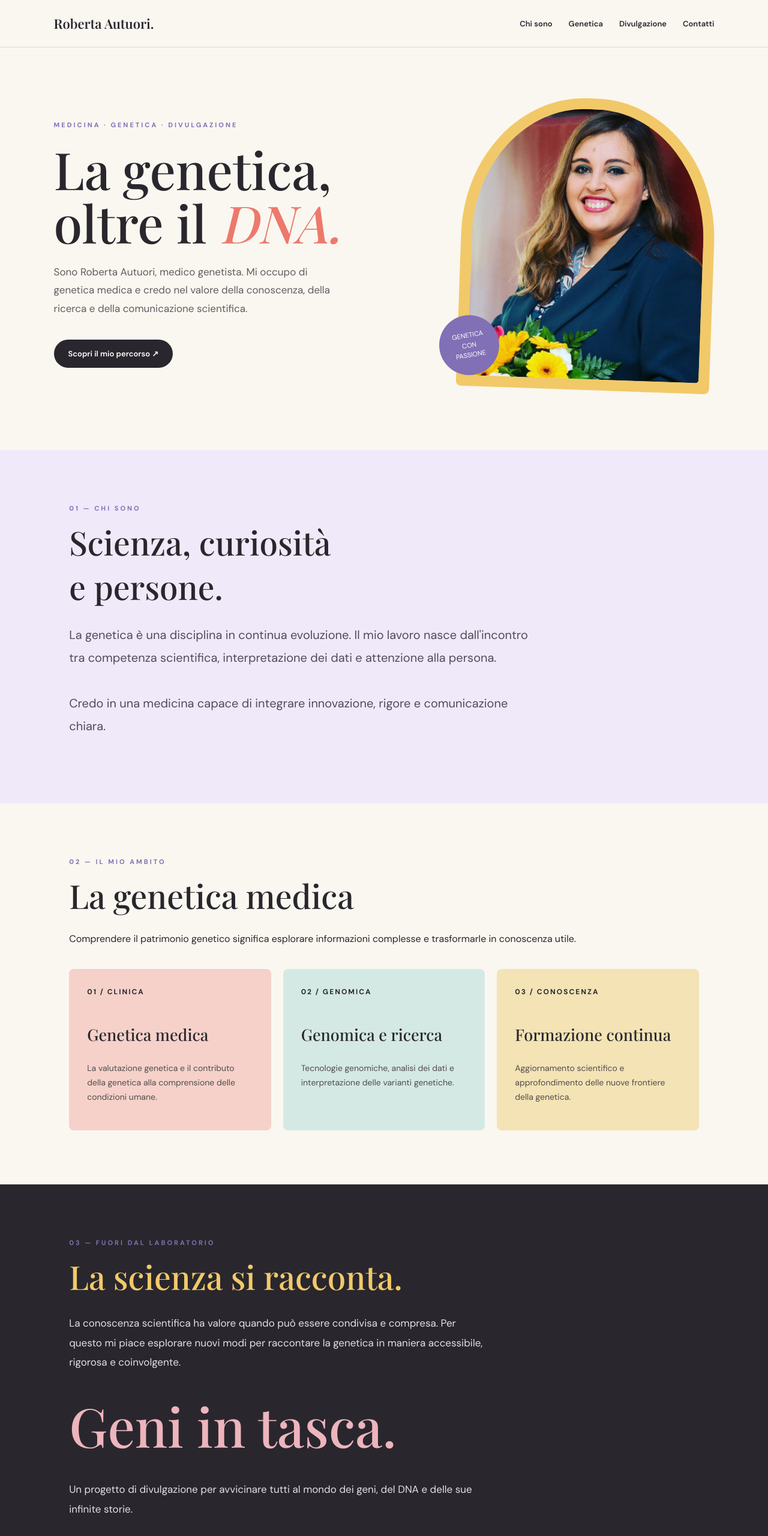
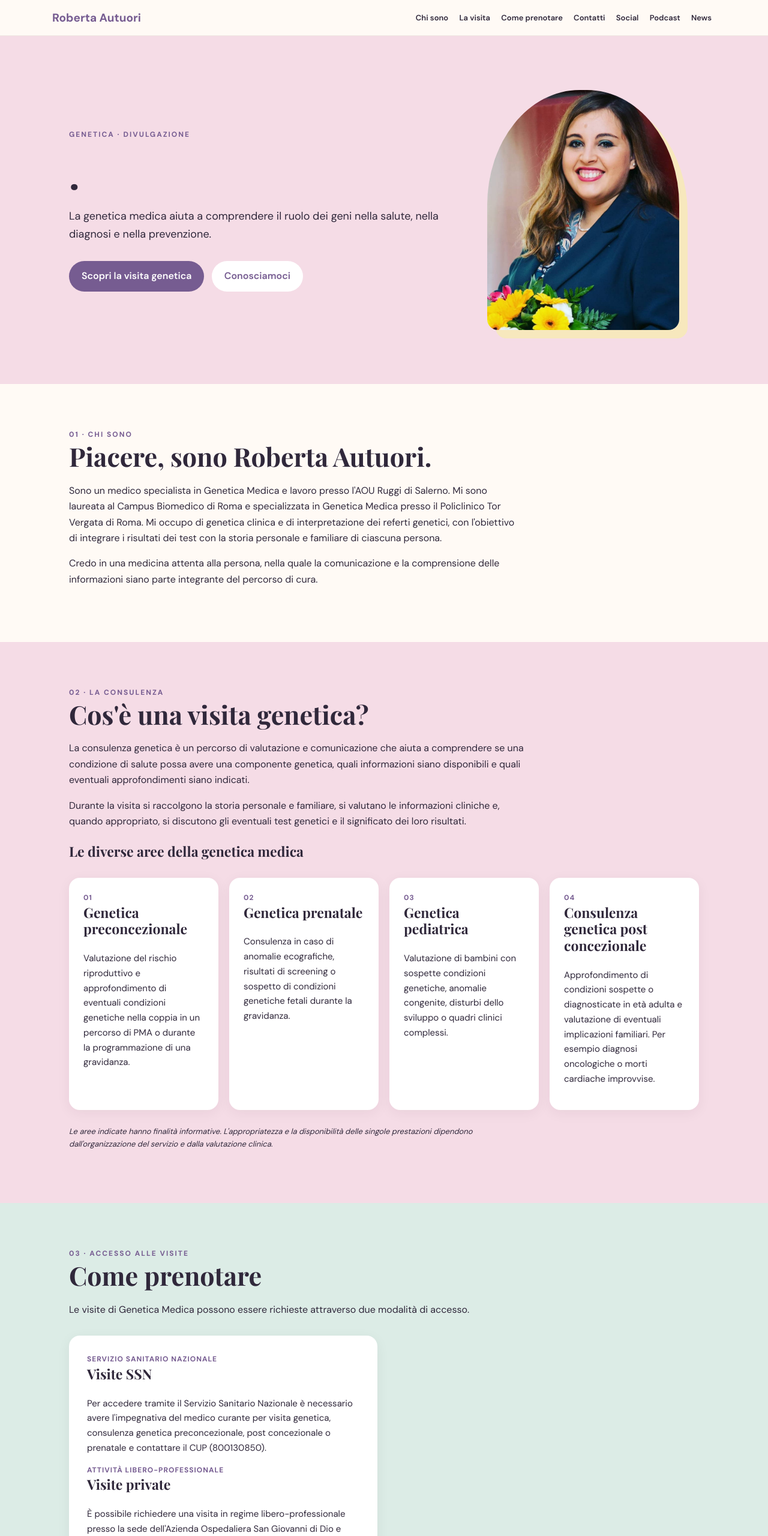
Before and after one commit to robertaautuori/robertaautuori.github.io, a plain HTML site: page index.html in a window 1280 px wide. Shown: the top 2560 px of the page at 60% size. Drawn offline with nearby package versions, Linux system fonts and the light colour scheme; a web font is replaced by a local one.

Commit message:
Refactor index.html for improved structure and styles
Updated meta description, improved CSS styles, and modified HTML structure for better clarity and responsiveness.

```diff
--- a/index.html
+++ b/index.html
@@ -4,425 +4,264 @@
 <head>
 <meta charset="UTF-8">
 <meta name="viewport" content="width=device-width, initial-scale=1.0">
-<meta name="description" content="Roberta Autuori, medico genetista. Genetica medica, ricerca e divulgazione scientifica.">
 <title>Roberta Autuori | Genetica Medica</title>
-
+<meta name="description" content="Roberta Autuori, Medico Specialista in Genetica Medica. Informazione, consulenza genetica e divulgazione scientifica.">
 <link rel="preconnect" href="https://fonts.googleapis.com">
-<link rel="preconnect" href="https://fonts.gstatic.com" crossorigin>
-<link href="https://fonts.googleapis.com/css2?family=DM+Sans:wght@400;500;600;700&family=Playfair+Display:ital,wght@0,500;0,600;0,700;1,500&display=swap" rel="stylesheet">
-
+<link href="https://fonts.googleapis.com/css2?family=DM+Sans:wght@400;500;600;700&family=Playfair+Display:wght@500;600;700&display=swap" rel="stylesheet">
 <style>
 :root {
-  --cream: #faf7f0;
-  --ink: #29272d;
-  --coral: #ed796c;
-  --purple: #8170b6;
-  --teal: #65b9ad;
-  --yellow: #f2c969;
-  --pink: #edb4bd;
+  --ink:#30283b;
+  --purple:#765c91;
+  --coral:#e98f80;
+  --pink:#f5dce6;
+  --mint:#dcece6;
+  --yellow:#f7e8bd;
+  --blue:#dce7f5;
+  --cream:#fffaf5;
 }
-
-* { box-sizing: border-box; }
-
-html { scroll-behavior: smooth; }
-
+* {box-sizing:border-box;scroll-behavior:smooth}
 body {
-  margin: 0;
-  background: var(--cream);
-  color: var(--ink);
-  font-family: 'DM Sans', sans-serif;
+  margin:0;
+  background:var(--cream);
+  color:var(--ink);
+  font-family:'DM Sans',sans-serif;
+  line-height:1.65;
 }
-
-a { color: inherit; text-decoration: none; }
-
+header {
+  background:rgba(255,250,245,.96);
+  position:sticky;top:0;z-index:10;
+  border-bottom:1px solid #eee4df;
+}
 nav {
-  display: flex;
-  justify-content: space-between;
-  align-items: center;
-  padding: 24px 7%;
-  border-bottom: 1px solid #ded9d0;
+  max-width:1150px;margin:auto;padding:14px 22px;
+  display:flex;justify-content:space-between;align-items:center;
+  gap:15px;flex-wrap:wrap;
 }
-
-.logo {
-  font-family: 'Playfair Display', serif;
-  font-size: 22px;
-  font-weight: 600;
+.logo {font-weight:700;color:var(--purple);font-size:19px}
+nav a {
+  text-decoration:none;color:var(--ink);
+  font-size:13px;font-weight:600;margin:4px 7px;
 }
-
-.menu {
-  display: flex;
-  gap: 27px;
-  font-size: 13px;
-  font-weight: 600;
+nav a:hover {color:var(--coral)}
+section {padding:75px 22px;scroll-margin-top:80px}
+.container {max-width:1050px;margin:auto}
+h1,h2,h3 {font-family:'Playfair Display',serif;line-height:1.2}
+h1 {font-size:clamp(38px,6vw,65px);margin:15px 0}
+h2 {font-size:clamp(30px,4vw,43px);margin:0 0 18px}
+h3 {font-size:23px}
+p {max-width:760px}
+.eyebrow {
+  text-transform:uppercase;letter-spacing:2px;
+  font-size:12px;font-weight:700;color:var(--purple)
 }
-
-.menu a:hover { color: var(--coral); }
-
-.hero {
-  padding: 85px 7% 100px;
-  display: grid;
-  grid-template-columns: 1.2fr 0.8fr;
-  align-items: center;
-  gap: 45px;
+.hero {background:var(--pink);padding:90px 22px}
+.hero-inner {
+  max-width:1050px;margin:auto;display:grid;
+  grid-template-columns:1.3fr .7fr;align-items:center;gap:40px
 }
-
-.eyebrow {
-  text-transform: uppercase;
-  letter-spacing: 3px;
-  font-size: 11px;
-  font-weight: 700;
-  color: var(--purple);
+.hero p {font-size:18px}
+.hero img {
+  width:100%;max-width:320px;aspect-ratio:4/5;
+  object-fit:cover;border-radius:48% 48% 18px 18px;
+  box-shadow:14px 14px 0 var(--yellow)
 }
-
-h1 {
-  font-family: 'Playfair Display', serif;
-  font-size: clamp(48px, 7vw, 86px);
-  line-height: 1.04;
-  font-weight: 500;
-  margin: 22px 0;
+.btn {
+  display:inline-block;background:var(--purple);color:white;
+  padding:12px 21px;border-radius:30px;text-decoration:none;
+  font-weight:600;margin:12px 8px 0 0
 }
-
-h1 em {
-  color: var(--coral);
-  font-weight: 500;
+.btn.light {background:white;color:var(--purple)}
+.soft {background:var(--cream)}
+.mint {background:var(--mint)}
+.yellow {background:var(--yellow)}
+.blue {background:var(--blue)}
+.pink {background:var(--pink)}
+.grid {
+  display:grid;grid-template-columns:repeat(auto-fit,minmax(220px,1fr));
+  gap:18px;margin-top:30px
 }
-
-.hero p {
-  max-width: 490px;
-  font-size: 17px;
-  line-height: 1.8;
-  color: #615c61;
+.card {
+  background:white;padding:24px;border-radius:18px;
+  box-shadow:0 5px 22px rgba(48,40,59,.06)
 }
-
-.button {
-  display: inline-block;
-  background: var(--ink);
-  color: white;
-  padding: 15px 24px;
-  border-radius: 30px;
-  margin-top: 20px;
-  font-size: 13px;
-  font-weight: 600;
-  transition: .2s;
+.card h3 {margin-top:0}
+.card p {font-size:15px}
+.card a {color:var(--purple);font-weight:700;text-decoration:none}
+.tag {
+  color:var(--purple);font-size:12px;
+  font-weight:700;text-transform:uppercase;letter-spacing:1px
 }
-
-.button:hover {
-  background: var(--coral);
-  transform: translateY(-3px);
+.split {
+  display:grid;grid-template-columns:1fr 1fr;gap:22px;margin-top:30px
 }
-
-.photo-frame {
-  position: relative;
-  background: var(--yellow);
-  padding: 18px;
-  border-radius: 48% 48% 8px 8px;
-  transform: rotate(2deg);
+.split .card {padding:30px}
+.social-links {
+  display:flex;gap:12px;flex-wrap:wrap;margin-top:22px
 }
-
-.photo-frame img {
-  width: 100%;
-  height: 450px;
-  object-fit: cover;
-  border-radius: 48% 48% 5px 5px;
-  display: block;
+footer {
+  background:var(--ink);color:white;text-align:center;
+  padding:35px 20px;font-size:13px
 }
-
-.photo-placeholder {
-  height: 450px;
-  display: flex;
-  align-items: center;
-  justify-content: center;
-  text-align: center;
-  font-family: 'Playfair Display', serif;
-  font-size: 24px;
-  color: #66552b;
-  padding: 25px;
-}
-
-.stamp {
-  position: absolute;
-  bottom: 18px;
-  left: -30px;
-  background: var(--purple);
-  color: white;
-  width: 100px;
-  height: 100px;
-  border-radius: 50%;
-  display: grid;
-  place-items: center;
-  text-align: center;
-  font-size: 11px;
-  line-height: 1.5;
-  transform: rotate(-12deg);
-}
-
-.section {
-  padding: 90px 9%;
-}
-
-.section-title {
-  font-family: 'Playfair Display', serif;
-  font-size: clamp(35px, 5vw, 55px);
-  font-weight: 500;
-  margin: 12px 0 25px;
-}
-
-.intro {
-  background: #f0e9fa;
-}
-
-.intro-text {
-  max-width: 790px;
-  font-size: 20px;
-  line-height: 1.9;
-  color: #514b5c;
-}
-
-.cards {
-  display: grid;
-  grid-template-columns: repeat(3, 1fr);
-  gap: 20px;
-  margin-top: 40px;
-}
-
-.card {
-  padding: 30px;
-  min-height: 250px;
-  border-radius: 8px;
-}
-
-.card:nth-child(1) { background: #f5d1c9; }
-.card:nth-child(2) { background: #d4e9e3; }
-.card:nth-child(3) { background: #f3e3b5; }
-
-.card-number {
-  font-size: 12px;
-  letter-spacing: 2px;
-  font-weight: 700;
-}
-
-.card h3 {
-  font-family: 'Playfair Display', serif;
-  font-size: 27px;
-  font-weight: 500;
-  margin-top: 45px;
-}
-
-.card p {
-  line-height: 1.7;
-  font-size: 14px;
-  color: #514c4c;
-}
-
-.divulgazione {
-  background: var(--ink);
-  color: white;
-  position: relative;
-  overflow: hidden;
-}
-
-.divulgazione .section-title { color: var(--yellow); }
-
-.divulgazione p {
-  max-width: 700px;
-  line-height: 1.9;
-  font-size: 17px;
-  color: #e3dfe5;
-}
-
-.geni {
-  font-family: 'Playfair Display', serif;
-  font-size: clamp(48px, 8vw, 90px);
-  color: var(--pink);
-  margin: 30px 0;
-}
-
-.contact {
-  text-align: center;
-  background: var(--teal);
-}
-
-.contact .section-title { color: var(--ink); }
-
-.contact p {
-  line-height: 1.8;
-  font-size: 17px;
-}
-
-.contact .button {
-  background: var(--ink);
-}
-
-footer {
-  padding: 28px 7%;
-  display: flex;
-  justify-content: space-between;
-  gap: 15px;
-  font-size: 12px;
-  color: #77716e;
-}
-
-@media(max-width: 760px) {
-  nav {
-    flex-direction: column;
-    gap: 18px;
-  }
-
-  .menu {
-    gap: 15px;
-    flex-wrap: wrap;
-    justify-content: center;
-  }
-
-  .hero {
-    grid-template-columns: 1fr;
-    padding-top: 55px;
-  }
-
-  .photo-frame {
-    max-width: 420px;
-    margin: 15px auto;
-    width: 90%;
-  }
-
-  .cards {
-    grid-template-columns: 1fr;
-  }
-
-  .section { padding: 65px 7%; }
-
-  footer {
-    flex-direction: column;
-    text-align: center;
-  }
+footer a {color:white}
+@media(max-width:700px) {
+  .hero-inner,.split {grid-template-columns:1fr}
+  .hero img {max-width:240px;margin:auto}
+  nav {justify-content:center}
+  nav .links {text-align:center}
+  section {padding:55px 20px}
 }
 </style>
 </head>
-
 <body>
 
+<header>
 <nav>
-  <a class="logo" href="#home">Roberta Autuori.</a>
-  <div class="menu">
-    <a href="#about">Chi sono</a>
-    <a href="#genetica">Genetica</a>
-    <a href="#divulgazione">Divulgazione</a>
+  <div class="logo">Roberta Autuori</div>
+  <div class="links">
+    <a href="#chi-sono">Chi sono</a>
+    <a href="#visita">La visita</a>
+    <a href="#prenotare">Come prenotare</a>
     <a href="#contatti">Contatti</a>
+    <a href="#social">Social</a>
+    <a href="#podcast">Podcast</a>
+    <a href="#news">News</a>
   </div>
 </nav>
-
-<header class="hero" id="home">
-  <div>
-    <div class="eyebrow">Medicina · Genetica · Divulgazione</div>
-    <h1>La genetica,<br>oltre il <em>DNA.</em></h1>
-    <p>
-      Sono Roberta Autuori, medico genetista.
-      Mi occupo di genetica medica e credo nel valore
-      della conoscenza, della ricerca e della comunicazione
-      scientifica.
-    </p>
-    <a class="button" href="#about">Scopri il mio percorso ↗</a>
-  </div>
-
-  <div class="photo-frame">
-    <!-- Sostituisci foto-roberta.jpg con la tua fotografia -->
-    <img src="foto-roberta.jpg"
-         alt="Fotografia di Roberta Autuori"
-         onerror="this.style.display='none';this.nextElementSibling.style.display='flex';">
-    <div class="photo-placeholder" style="display:none;">
-      Inserisci qui<br>la tua fotografia
-    </div>
-    <div class="stamp">GENETICA<br>CON<br>PASSIONE</div>
-  </div>
 </header>
 
-<section class="section intro" id="about">
-  <div class="eyebrow">01 — Chi sono</div>
-  <h2 class="section-title">Scienza, curiosità<br>e persone.</h2>
-  <p class="intro-text">
-    La genetica è una disciplina in continua evoluzione.
-    Il mio lavoro nasce dall'incontro tra competenza
-    scientifica, interpretazione dei dati e attenzione
-    alla persona.
-    <br><br>
-    Credo in una medicina capace di integrare innovazione,
-    rigore e comunicazione chiara.
-  </p>
+<main>
+
+<section class="hero">
+<div class="hero-inner">
+  <div>
+    <div class="eyebrow">Genetica · Divulgazione</div>
+    <h1>.</h1>
+    <p>La genetica medica aiuta a comprendere il ruolo dei geni nella salute, nella diagnosi e nella prevenzione.</p>
+    <a class="btn" href="#visita">Scopri la visita genetica</a>
+    <a class="btn light" href="#chi-sono">Conosciamoci</a>
+  </div>
+  <img src="foto-roberta.jpg" alt="Roberta Autuori">
+</div>
 </section>
 
-<section class="section" id="genetica">
-  <div class="eyebrow">02 — Il mio ambito</div>
-  <h2 class="section-title">La genetica medica</h2>
-  <p>
-    Comprendere il patrimonio genetico significa esplorare
-    informazioni complesse e trasformarle in conoscenza utile.
-  </p>
+<section id="chi-sono" class="soft">
+<div class="container">
+  <div class="eyebrow">01 · Chi sono</div>
+  <h2>Piacere, sono Roberta Autuori.</h2>
+  <p>Sono un medico specialista in Genetica Medica e lavoro presso l'AOU Ruggi di Salerno. Mi sono laureata al Campus Biomedico di Roma e specializzata in Genetica Medica presso il Policlinico Tor Vergata di Roma. Mi occupo di genetica clinica e di interpretazione dei referti genetici, con l'obiettivo di integrare i risultati dei test con la storia personale e familiare di ciascuna persona.</p>
+  <p>Credo in una medicina attenta alla persona, nella quale la comunicazione e la comprensione delle informazioni siano parte integrante del percorso di cura.</p>
+</div>
+</section>
 
-  <div class="cards">
+<section id="visita" class="pink">
+<div class="container">
+  <div class="eyebrow">02 · La consulenza</div>
+  <h2>Cos'è una visita genetica?</h2>
+  <p>La consulenza genetica è un percorso di valutazione e comunicazione che aiuta a comprendere se una condizione di salute possa avere una componente genetica, quali informazioni siano disponibili e quali eventuali approfondimenti siano indicati.</p>
+  <p>Durante la visita si raccolgono la storia personale e familiare, si valutano le informazioni cliniche e, quando appropriato, si discutono gli eventuali test genetici e il significato dei loro risultati.</p>
+
+  <h3>Le diverse aree della genetica medica</h3>
+  <div class="grid">
     <article class="card">
-      <div class="card-number">01 / CLINICA</div>
-      <h3>Genetica medica</h3>
-      <p>
-        La valutazione genetica e il contributo della genetica
-        alla comprensione delle condizioni umane.
-      </p>
+      <div class="tag">01</div>
+      <h3>Genetica preconcezionale</h3>
+      <p>Valutazione del rischio riproduttivo e approfondimento di eventuali condizioni genetiche nella coppia in un percorso di PMA o durante la programmazione di una gravidanza.</p>
     </article>
-
     <article class="card">
-      <div class="card-number">02 / GENOMICA</div>
-      <h3>Genomica e ricerca</h3>
-      <p>
-        Tecnologie genomiche, analisi dei dati e interpretazione
-        delle varianti genetiche.
-      </p>
+      <div class="tag">02</div>
+      <h3>Genetica prenatale</h3>
+      <p>Consulenza in caso di anomalie ecografiche, risultati di screening o sospetto di condizioni genetiche fetali durante la gravidanza.</p>
     </article>
-
     <article class="card">
-      <div class="card-number">03 / CONOSCENZA</div>
-      <h3>Formazione continua</h3>
-      <p>
-        Aggiornamento scientifico e approfondimento delle
-        nuove frontiere della genetica.
-      </p>
+      <div class="tag">03</div>
+      <h3>Genetica pediatrica</h3>
+      <p>Valutazione di bambini con sospette condizioni genetiche, anomalie congenite, disturbi dello sviluppo o quadri clinici complessi.</p>
+    </article>
+    <article class="card">
+      <div class="tag">04</div>
+      <h3>Consulenza genetica post concezionale</h3>
+      <p>Approfondimento di condizioni sospette o diagnosticate in età adulta e valutazione di eventuali implicazioni familiari. Per esempio diagnosi oncologiche o morti cardiache improvvise.</p>
     </article>
   </div>
+  <p style="font-size:13px;margin-top:25px"><em>Le aree indicate hanno finalità informative. L'appropriatezza e la disponibilità delle singole prestazioni dipendono dall'organizzazione del servizio e dalla valutazione clinica.</em></p>
+</div>
 </section>
 
-<section class="section divulgazione" id="divulgazione">
-  <div class="eyebrow">03 — Fuori dal laboratorio</div>
-  <h2 class="section-title">La scienza si racconta.</h2>
-  <p>
-    La conoscenza scientifica ha valore quando può essere
-    condivisa e compresa. Per questo mi piace esplorare
-    nuovi modi per raccontare la genetica in maniera
-    accessibile, rigorosa e coinvolgente.
-  </p>
-
-  <div class="geni">Geni in tasca.</div>
-
-  <p>
-    Un progetto di divulgazione per avvicinare tutti
-    al mondo dei geni, del DNA e delle sue infinite storie.
-  </p>
-
-  <!-- Inserire qui i collegamenti ai canali social -->
+<section id="Come prenotare" class="mint">
+<div class="container">
+  <div class="eyebrow">03 · Accesso alle visite</div>
+  <h2>Come prenotare</h2>
+  <p>Le visite di Genetica Medica possono essere richieste attraverso due modalità di accesso.</p>
+  <div class="split">
+    <div class="card">
+      <div class="tag">Servizio Sanitario Nazionale</div>
+      <h3>Visite SSN</h3>
+      <p>Per accedere tramite il Servizio Sanitario Nazionale è necessario avere l'impegnativa del medico curante per visita genetica, consulenza genetica preconcezionale, post concezionale o prenatale e contattare il CUP (800130850).
+      <div class="tag">Attività libero-professionale</div>
+      <h3>Visite private</h3>
+      <p>È possibile richiedere una visita in regime libero-professionale presso la sede dell'Azienda Ospedaliera San Giovanni di Dio e Ruggi d'Aragona.</p>
+      <p>Le modalità di prenotazione, disponibilità e tariffe devono essere verificate contattando il CUP dedicato o scrivendomi per email o sui social.</p>
+    </div>
+  </div>
+  <p style="font-size:13px;margin-top:25px"><em>Le informazioni operative e i riferimenti per la prenotazione saranno aggiornati con i recapiti ufficiali.</em></p>
+</div>
 </section>
 
-<section class="section contact" id="contatti">
-  <div class="eyebrow">04 — Restiamo in contatto</div>
-  <h2 class="section-title">La curiosità<br>ci tiene connessi.</h2>
-  <p>
-    Per informazioni, collaborazioni e progetti
-    di divulgazione scientifica.
-  </p>
-  <a class="button" href="mailto:INSERISCI-LA-TUA-EMAIL">
-    Scrivimi ↗
-  </a>
+<section id="contatti" class="yellow">
+<div class="container">
+  <div class="eyebrow">04 · Contatti</div>
+  <h2>Restiamo in contatto.</h2>
+  <p>Per informazioni professionali e orientamento sui percorsi di consulenza genetica, puoi utilizzare i recapiti istituzionali indicati dall'Azienda.</p>
+  <div class="card">
+    <h3>Genetica Medica</h3>
+    <p>Azienda Ospedaliera San Giovanni di Dio e Ruggi d'Aragona – Salerno</p>
+    <p><strong>Email:</strong>roberta.autuori@sangiovannieruggi.it</p>
+  </div>
+</div>
 </section>
 
+<section id="social" class="blue">
+<div class="container">
+  <div class="eyebrow">05 · Social</div>
+  <h2>La genetica continua anche online.</h2>
+  <p>Uno spazio per condividere curiosità, informazioni e riflessioni sul mondo della genetica medica.</p>
+  <div class="social-links">
+    <a class="btn" href="#" target="_blank">Instagram</a>
+    <a class="btn light" href="#" target="_blank">Altri social</a>
+  </div>
+</div>
+</section>
+
+<section id="podcast" class="pink">
+<div class="container">
+  <div class="eyebrow">06 · Divulgazione</div>
+  <h2>Geni in Tasca</h2>
+  <p>La genetica raccontata in modo semplice, accessibile e curioso.</p>
+  <p><strong>Geni in Tasca</strong> è un progetto di divulgazione scientifica dedicato a DNA, geni, test genetici, ereditarietà e alle tante domande che accompagnano il mondo della genetica.</p>
+  <a class="btn" href="#" target="_blank">Ascolta il podcast</a>
+</div>
+</section>
+
+<section id="news" class="soft">
+<div class="container">
+  <div class="eyebrow">07 · Aggiornamenti</div>
+  <h2>News</h2>
+  <p>Novità, appuntamenti, iniziative e aggiornamenti dal mondo della genetica medica e della divulgazione scientifica.</p>
+  <div class="grid">
+    <article class="card">
+      <div class="tag">Aggiornamenti</div>
+      <h3>Prossimamente</h3>
+      <p>Qui troverai le ultime novità e le iniziative in programma.</p>
+    </article>
+  </div>
+</div>
+</section>
+
+</main>
+
 <footer>
-  <span>© 2026 Roberta Autuori</span>
-  <span>Genetica · Ricerca · Divulgazione</span>
+  <p>Roberta Autuori · Medico specialista in Genetica Medica</p>
+  <p>Informazione e divulgazione scientifica. I contenuti di questo sito non sostituiscono una valutazione medica individuale.</p>
 </footer>
 
 </body>
```
